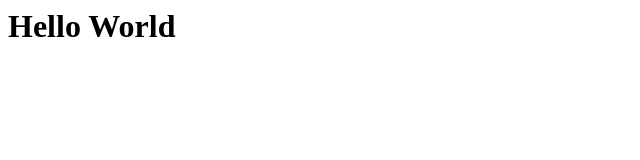
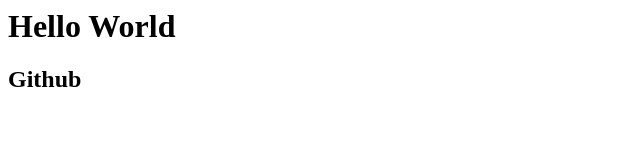
Before and after one commit to adhikari-sakar/sakar-test-repo, a plain HTML site: page index.html in a window 1280 px wide. Shown: the whole page, without its empty margins (0-640 px from the left). Drawn offline with Linux system fonts and the light colour scheme.

Commit message:
index file changed from local

```diff
--- a/index.html
+++ b/index.html
@@ -2,6 +2,7 @@
 <head>
 <body>
 <h1>Hello World</h1>
+<h2>Github</h2>
 </body>
 </head>
 </html>
```
